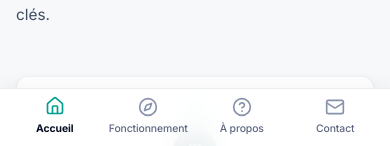
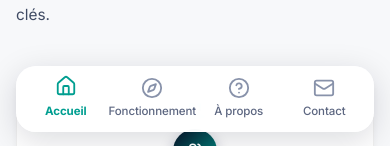
Before and after one commit to josuefox123/business_check_up, a React (Vite) app: page / in a window 390 px wide. Shown: the part 698-844 px from the top of the page. Built offline with nearby package versions, Linux system fonts and the light colour scheme; no server answers.

Commit message:
design: elevate mobile navigation menu to a modern floating tab bar with safe-area spacing and bottom content offset padding

```diff
--- a/src/components/layout/Navbar.jsx
+++ b/src/components/layout/Navbar.jsx
@@ -68,7 +68,7 @@ export const Navbar = ({ onGoHome }) => {
             end={end}
             className={({ isActive }) => `bottom-nav-item${isActive ? ' active' : ''}`}
           >
-            <Icon size={20} className="bottom-nav-icon" />
+            <Icon size={22} className="bottom-nav-icon" />
             <span className="bottom-nav-label">{label}</span>
           </NavLink>
         ))}
--- a/src/components/layout/layout.css
+++ b/src/components/layout/layout.css
@@ -273,29 +273,31 @@
   /* Screen content: add bottom padding to prevent content overlap with bottom tab bar */
   .screen-wrapper {
     padding-top: 56px;
-    padding-bottom: 64px;
+    padding-bottom: calc(92px + env(safe-area-inset-bottom, 16px));
   }
   .screen-inner, .screen-inner-wide {
     padding: 20px 16px 32px;
   }
 
-  /* Bottom Tab Navigation Layout */
+  /* Bottom Tab Navigation Layout (Floating Style for Native App Feel) */
   .bottom-nav {
     display: flex;
     position: fixed;
-    bottom: 0;
-    left: 0;
-    right: 0;
-    height: 58px;
-    background: rgba(255, 255, 255, 0.92);
-    backdrop-filter: blur(14px);
-    -webkit-backdrop-filter: blur(14px);
-    border-top: 1px solid rgba(7, 14, 36, 0.08);
-    box-shadow: 0 -4px 16px rgba(7, 14, 36, 0.04);
+    bottom: calc(14px + env(safe-area-inset-bottom, 0px));
+    left: 16px;
+    right: 16px;
+    height: 66px;
+    background: rgba(255, 255, 255, 0.95);
+    backdrop-filter: blur(20px);
+    -webkit-backdrop-filter: blur(20px);
+    border: 1px solid rgba(255, 255, 255, 0.75);
+    box-shadow: 0 8px 32px rgba(7, 14, 36, 0.15);
+    border-radius: 20px;
     justify-content: space-around;
     align-items: center;
     z-index: 1000;
-    padding: 2px 8px;
+    padding: 4px 6px;
+    box-sizing: border-box;
   }
 
   .bottom-nav-item {
@@ -306,9 +308,9 @@
     text-decoration: none;
     color: var(--slate-500, #5c6680);
     font-family: var(--font);
-    font-size: 0.65rem;
+    font-size: 0.72rem;
     font-weight: 500;
-    gap: 4px;
+    gap: 3px;
     flex: 1;
     height: 100%;
     transition: all 0.2s ease;
@@ -324,17 +326,17 @@
   }
 
   .bottom-nav-item:active {
-    transform: scale(0.96);
+    transform: scale(0.94);
   }
 
   .bottom-nav-item.active {
-    color: var(--color-primary, #070E24);
+    color: var(--color-accent-dark, #009E90);
     font-weight: 700;
   }
 
   .bottom-nav-item.active .bottom-nav-icon {
     color: var(--color-accent-dark, #009E90);
-    transform: translateY(-1px);
+    transform: translateY(-2px);
   }
 }
 
```
